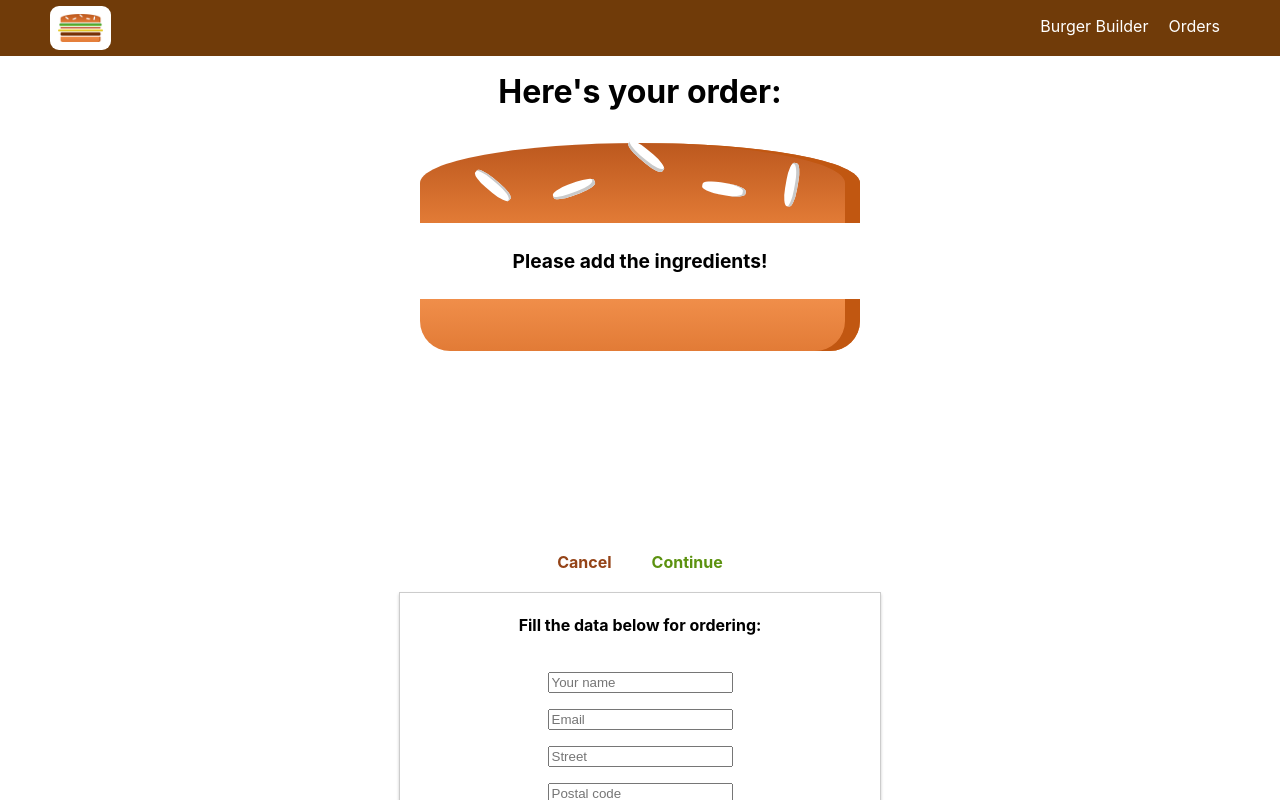
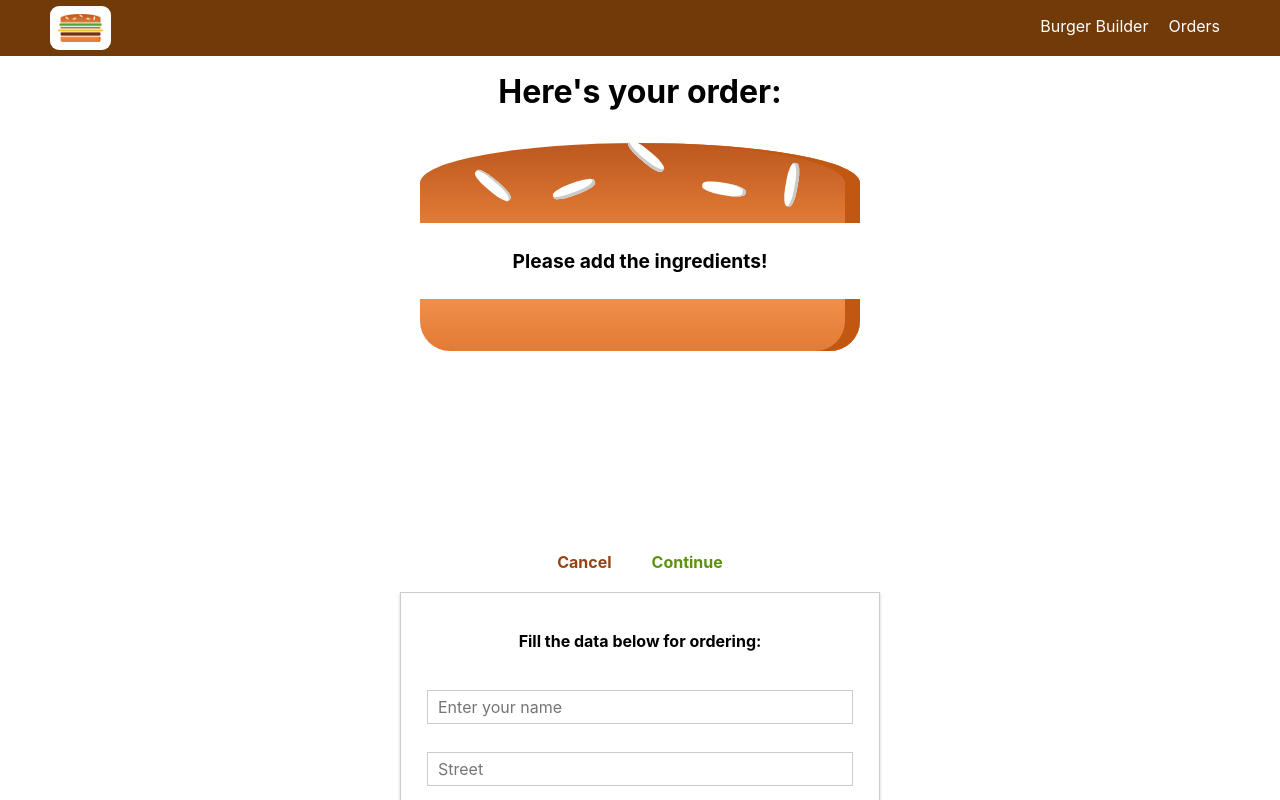
Before and after one commit to rizadwiandhika/burger-app-react, a React (Create React App) app: page /checkout in a window 1280 px wide. Both pictures are taken after a click on the button "Continue". Shown: the top 800 px of the page. Built offline with nearby package versions, Linux system fonts and the light colour scheme.

Commit message:
Form validation finish

```diff
--- a/src/components/Navigation/Toolbar/Toolbar.module.css
+++ b/src/components/Navigation/Toolbar/Toolbar.module.css
@@ -11,7 +11,6 @@
     padding: 0 50px;
     box-sizing: border-box;
     z-index: 90;
-    cursor: pointer;
 }
 
 .Toolbar nav {
@@ -20,6 +19,7 @@
 
 .Logo {
     height: 80%;
+    cursor: pointer;
 }
 
 .HamburgerUI {
--- a/src/components/UI/Button/Button.js
+++ b/src/components/UI/Button/Button.js
@@ -3,6 +3,7 @@ import classes from './Button.module.css';
 
 const button = ( props ) => (
     <button
+        disabled={ props.disabled }
         className={ [classes.Button, classes[props.btnType]].join(' ') }
         onClick={ props.clicked }>
         { props.children }
--- a/src/components/UI/Button/Button.module.css
+++ b/src/components/UI/Button/Button.module.css
@@ -10,9 +10,9 @@
     font-weight: bold;
 }
 
-.Button:first-of-type {
-    /* margin-left: 0;
-    padding-left: 0; */
+.Button:disabled {
+    color: rgb(167, 167, 167);
+    cursor: not-allowed;
 }
 
 .Success {
--- /dev/null
+++ b/src/components/UI/Input/Input.js
@@ -0,0 +1,74 @@
+import React from 'react'
+import classes from './Input.module.css'
+
+/** Upload file ke firebase pake react
+ * youtube: react-firebase-file-uploader
+*/
+const input = ( props ) => {
+    let inputElement = null
+    let validationMessage = null
+    let inputElementClasses = [classes.InputElement]
+
+    if ( props.invalid && props.touched ) {
+        inputElementClasses.push( classes.Invalid )
+        validationMessage = <p className={ classes.ValidationError }>{props.invalidMessage}</p>
+    }
+    /** Attribute non-reserved pada ORIGINAL HTML TAG harus lowercase
+     * Pada versi React yang baru, penulisan HTML ditekankan lebih benar
+     * jadinya gak boleh ada attribute HTML yang camelcase, harus lowercase
+    */
+    switch( props.elementType ) {
+        case 'input' :
+            inputElement = (
+                <input {...props.elementConfig}
+                        className={ inputElementClasses.join(' ') }
+                        value={ props.value }
+                        onChange={ event => {
+                            props.changed( props.inpKey, event )
+                        } }
+                        />
+            )
+            break
+
+        case 'select' :
+            const options = props.elementConfig.options.map( op => (
+                <option key={ op.value } value={ op.value }>{ op.displayValue }</option>
+            ) )
+            inputElement = (
+                <select
+                    className={ inputElementClasses.join(' ') }
+                    value={ props.value }
+                    onChange={ event => { props.changed( props.inpKey, event ) } }>
+                    { options }
+                </select>
+            )
+            break
+
+        case 'textarea' :
+            inputElement = (
+                <textarea {...props.elementConfig}
+                        className={ inputElementClasses.join(' ') }
+                        value={ props.value }
+                        onChange={ () => {} }/>
+            )
+            break
+
+        default :
+            inputElement = (
+                <input {...props.elementConfig}
+                        className={ inputElementClasses.join(' ') }
+                        value={ props.value }
+                        onChange={ () => {} }/>
+            )
+    }
+
+    return (
+        <div className={ classes.Input }>
+            <label className={ classes.Label }>{ props.label }</label>
+            { inputElement }
+            { validationMessage }
+        </div>
+    )
+}
+
+export default input
--- /dev/null
+++ b/src/components/UI/Input/Input.module.css
@@ -0,0 +1,40 @@
+.Input {
+    width: 100%;
+    padding: 10px;
+    box-sizing: border-box;
+}
+
+.Label {
+    font-weight: bold;
+    display: block;
+    margin-bottom: 8px;
+}
+
+/* Generic input */
+.InputElement {
+    display: block;
+    width: 100%;
+    box-sizing: border-box;
+    outline: none;
+    border: 1px solid #ccc;
+    background-color: white;
+    font: inherit;
+    padding: 6px 10px;
+}
+
+.InputElement:focus {
+    outline: none;
+    background-color: #eee;
+}
+
+.Invalid {
+    border: 1px solid red;
+    background-color: rgb(255, 220, 217);
+}
+
+.ValidationError {
+    color: red;
+    margin: 5px 0;
+    text-align: start;
+    font-size: 12px;
+}
--- a/src/containers/Checkout/ContactData/ContactData.js
+++ b/src/containers/Checkout/ContactData/ContactData.js
@@ -1,53 +1,190 @@
 import React, { Component } from 'react'
 import axiosOrder from '../../../axios-order'
 import Button from '../../../components/UI/Button/Button'
-import Spinner from '../../../components/UI/Spinner/Spinner';
+import Spinner from '../../../components/UI/Spinner/Spinner'
+import Input from '../../../components/UI/Input/Input'
 import classes from './ContactData.module.css'
 
 class ContactData extends Component {
 
     state = {
-        name : '',
-        email : '',
-        address : {
-            street : '',
-            postalCode : ''
+        orderForm : {
+            name : this.setInput('input', '', false,
+                        { type : 'text', placeholder : 'Enter your name' },
+                        { shouldBeChecked : true, required : true, alphabetOnly : true },
+                        'Please input correct name'),
+
+            street : this.setInput('input', '', false,
+                        { type : 'text', placeholder : 'Street' },
+                        { shouldBeChecked : true, required : true, }),
+
+            zipCode : this.setInput('input', '', false,
+                        { type : 'text', placeholder : 'Postal code' },
+                        { shouldBeChecked : true, required : true, minLength : 5, maxLength : 5 },
+                        'Postal code should be 5 characters'),
+
+            country : this.setInput('input', '', false,
+                        { type : 'text', placeholder : 'Country' },
+                        { shouldBeChecked : true, required : true, }),
+
+            email : this.setInput('input', '', false,
+                        { type : 'email', placeholder : 'email@example.com' },
+                        { shouldBeChecked : true, required : true, emailFormat : true },
+                        'Email is invalid'),
+
+            deliveryMethod : this.setInput('select', 'fastest', false,
+                                { options : [
+                                        {value : 'fastest', displayValue : 'Fastest' },
+                                        {value : 'cheapest', displayValue : 'Cheapest' }
+                                    ]
+                                },
+                                { shouldBeChecked : false })
         },
+        formIsValid : false,
         loading : false
+    }
+
+    /** Sebenernya buat check validasi form ada library-nya
+     * salah satunya "formik".
+     * Di React gak ada built-in form vaildation seperti library Vue, Angular, dll.
+    */
+    setInput(elementType='input', value='', touched=false,
+                config={},
+                validation={shouldBeChecked : false},
+                invalidMessage='Input is not valid' ) {
+
+        let minReqValidation = {}
+
+        if ( validation.shouldBeChecked ) {
+            minReqValidation = {
+                ...validation,
+                status : false
+            }
+        } else {
+            touched = true
+            minReqValidation = {
+                shouldBeChecked : false,
+                status : true
+            }
+        }
+
+        return {
+            elementType : elementType,
+            value : value,
+            touched : touched,
+            elementConfig : config,
+            validation : minReqValidation,
+            invalidMessage : invalidMessage
+        }
+    }
+
+    /** Sebenernya buat check validasi form ada library-nya
+    * salah satunya "formik".
+    * Di React gak ada built-in form vaildation seperti library Vue, Angular, dll.
+    */
+    checkValidity(value, rules) {
+        if ( ! rules.shouldBeChecked ) {
+            return true
+        }
+
+        let isValid = true
+
+        if ( rules.required ) {
+            isValid = value.trim() !== '' && isValid
+        }
+
+        if ( rules.alphabetOnly ) {
+            isValid = this.allLetter( value ) && isValid
+        }
+
+        if ( rules.emailFormat ) {
+            isValid = this.validateEmail( value ) && isValid
+        }
+
+        if ( rules.minLength ) {
+            isValid = value.length >= rules.minLength && isValid
+        }
+
+        if ( rules.maxLength ) {
+            isValid = value.length <= rules.maxLength && isValid
+        }
+
+        return isValid
+    }
+
+    allLetter( text ) {
+        let letters = /^[a-zA-Z-,]+(\s{0,1}[a-zA-Z-, ])*$/ // Ini adalah regex
+
+        if ( text.match( letters ) ) {
+            return true
+        }
+        return false
+    }
+
+    validateEmail( email )  {
+        const emailRegex = /^[^\s@]+@[^\s@]+\.[^\s@]+$/
+
+        if ( emailRegex.test( email ) ) {
+            return true
+        }
+        return false
+    }
+
+    formChangeHandler = (key, event) => {
+        this.setState( prevState => {
+            const newOrderForm = {...prevState.orderForm}
+            const newSelectedInput = {...newOrderForm[key]}
+
+            newSelectedInput.touched = true
+            newSelectedInput.value = event.target.value
+            newSelectedInput.validation.status = this.checkValidity(
+                                                    newSelectedInput.value, newSelectedInput.validation )
+            //
+            newOrderForm[key] = newSelectedInput
+
+            let formValid = true
+            for( const formField in newOrderForm ) {
+                formValid = newOrderForm[formField].validation.status && formValid
+            }
+
+            // newOrderForm[key] = this.setInput( elType, event.target.value, elConfig )
+
+            return { orderForm : newOrderForm, formIsValid : formValid }
+        } )
     }
 
     /** Kalo ada <button> dalam <form> saat kita klik
      * nanti jadinya bakal nge-reload app kita. jadinya perlu kita
      * preventDefault().
     */
-    orderHandler = () => {
+    orderHandler = (event) => {
+
+        event.preventDefault()
         this.setState({ loading : true })
 
+        /** In production We should definitely calculate price on the server
+         * because we probably have our product stored in server
+         * AND MAKE SURE USER ISN'T MANIPULATING THE CODE
+        */
+        const formData = {}
+
+        for ( const information in this.state.orderForm ) {
+            formData[information] = this.state.orderForm[information].value
+        }
+
         const order = {
+            orderDara : formData,
             ingredients : this.props.ingredients,
-            price : this.props.price,
-            /** In production We should definitely calculate price on the server
-             * because we probably have our product stored in server
-             * AND MAKE SURE USER ISN'T MANIPULATING THE CODE
-            */
-            customer : {
-                name : 'Riza Dwi Andhika',
-                address : {
-                    street : 'Jalan Ahmad Dahlan',
-                    zipCode : 50113,
-                    country : 'Indoneisa'
-                },
-                email : 'rizadwi@gmail.com'
-            },
-            deliveryMethod : 'fastest'
+            price : this.props.price
         }
+
         // Untuk firebase, nama node lalu .json
         axiosOrder
             .post( '/orders.json', order )
             .then( response => {
-                alert( 'Yeay!! Your order is being proccessed :)' )
+                // alert( 'Yeay!! Your order is being proccessed :)' )
                 this.setState({ loading : false })
-                this.props.history.push('/')
+                // this.props.history.push('/')
             })
             .catch( error => {
                 console.log( 'Dari catch: ' + error )
@@ -56,13 +193,39 @@ class ContactData extends Component {
             } )
     }
 
+    cancelHandler = (event) => {
+        event.preventDefault()
+    }
+
     render() {
+        let inputs = []
+
+        for ( const key in this.state.orderForm ) {
+
+            const input = this.state.orderForm[key]
+            const formated = <Input
+                                key={ key }
+                                inpKey={ key }
+                                elementType={ input.elementType }
+                                elementConfig={ input.elementConfig }
+                                value={ input.value }
+                                touched={ input.touched }
+                                invalid={ ! input.validation.status }
+                                invalidMessage={ input.invalidMessage }
+                                changed={ this.formChangeHandler } />
+
+            inputs.push( formated )
+        }
+
         let form = (
             <form>
-                <input type="text" name="name" placeholder="Your name" />
-                <input type="email" name="email" placeholder="Email" />
-                <input type="text" name="street" placeholder="Street" />
-                <input type="text" name="postal" placeholder="Postal code" />
+                { inputs }
+                <Button
+                    disabled={ ! this.state.formIsValid }
+                    btnType="Success"
+                    clicked={ this.orderHandler.bind( this ) }>
+                    Order Now
+                </Button>
             </form>
         )
 
@@ -72,13 +235,11 @@ class ContactData extends Component {
             <div className={ classes.ContactData }>
                 <h4>Fill the data below for ordering: </h4>
                 { form }
-                <div className={ classes.Confirmation }>
-                    <Button btnType="Danger" clicked={ () => {} }>Cancel</Button>
-                    <Button btnType="Success" clicked={ this.orderHandler }>Order Now</Button>
-                </div>
             </div>
         )
     }
+
+
 }
 
 export default ContactData
--- a/src/containers/Checkout/ContactData/ContactData.module.css
+++ b/src/containers/Checkout/ContactData/ContactData.module.css
@@ -1,5 +1,7 @@
 .ContactData {
     width: 80%;
+    padding: 16px;
+    box-sizing: border-box;
     margin: 0 auto 200px;
     display: flex;
     flex-direction: column;
@@ -8,9 +10,9 @@
     border: 1px solid #ccc;
 }
 
-.ContactData input {
-    display: block;
-    margin: 16px;
+.ContactData form {
+    width: 100%;
+    text-align: center;
 }
 
 @media screen and (min-width: 600px) {
```
